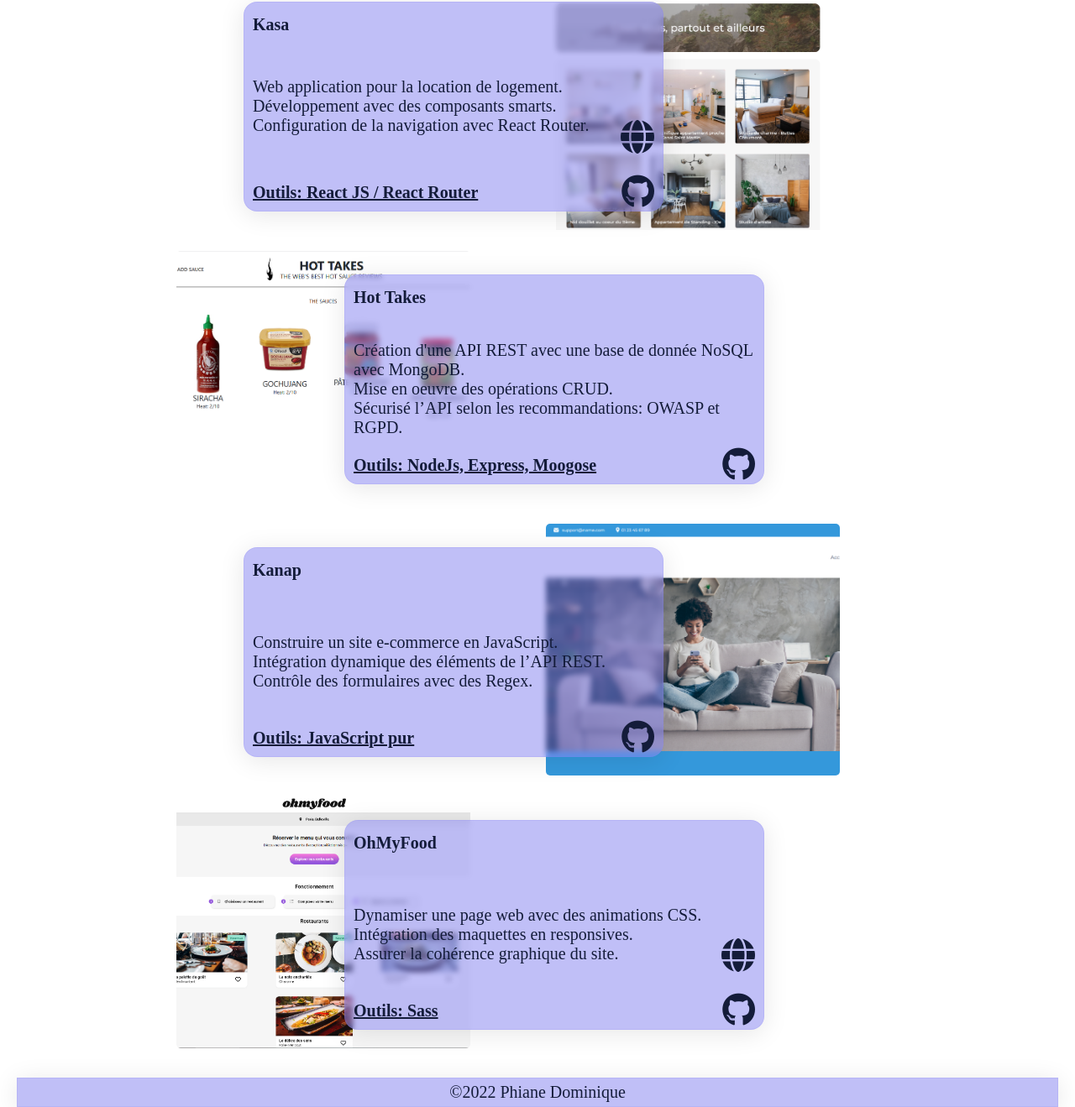
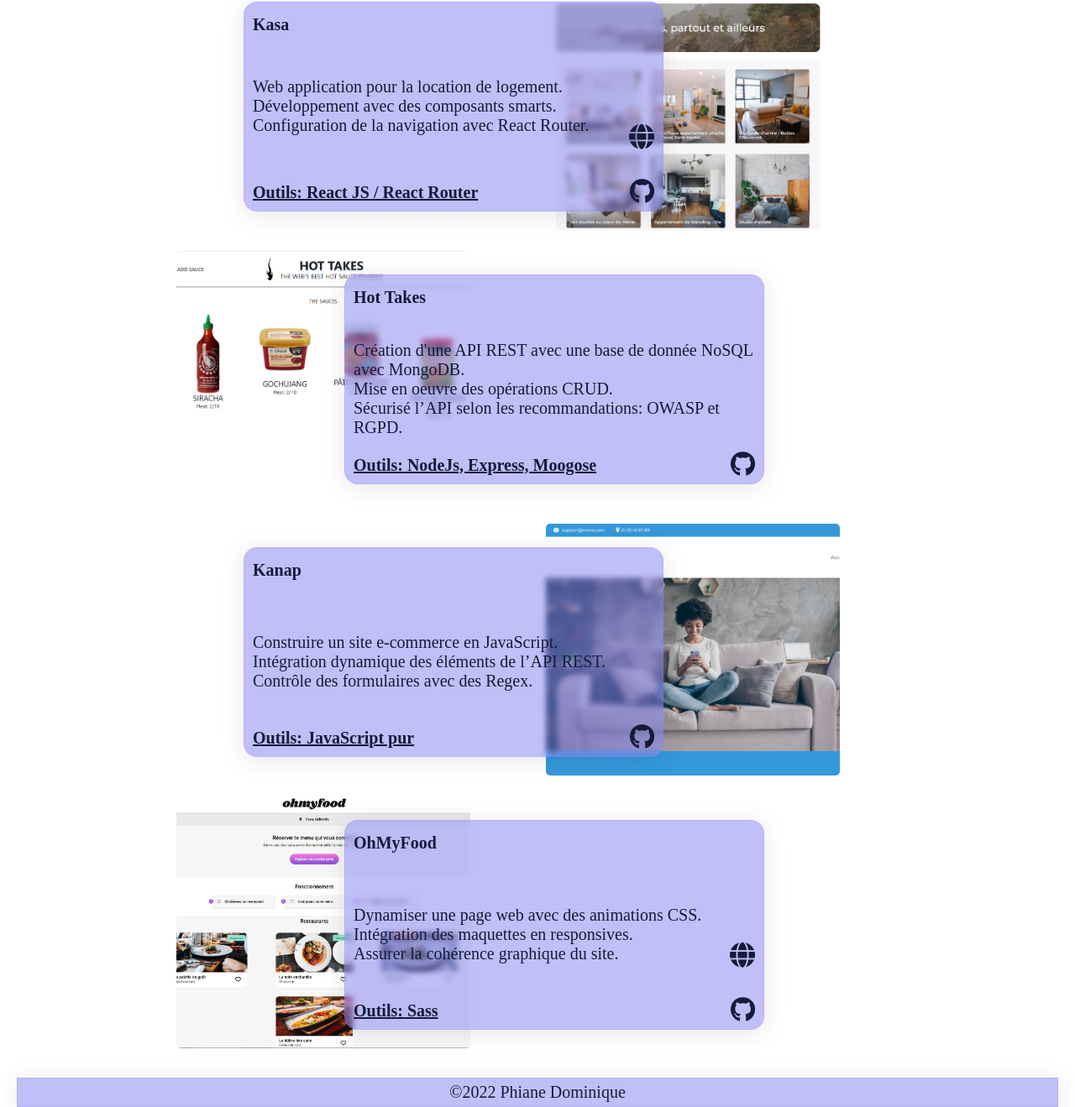
Before and after one commit to dphiane/portfolio, a website: page index.html in a window 1280 px wide. Shown: the part 1725-3044 px from the top of the page at 84% size. Drawn offline with Linux system fonts and the light colour scheme.

Commit message:
fa 2xl to xl

```diff
--- a/index.html
+++ b/index.html
@@ -119,7 +119,7 @@
                         <h4>Outils: MySQL</h4>
                         <span class="link_github">
                             <a href="https://github.com/dphiane/OhmyFood">
-                                <i class="fa-brands fa-2xl fa-github"></i>
+                                <i class="fa-brands fa-xl fa-github"></i>
                             </a>
                         </span>
                     </div>
@@ -141,12 +141,12 @@
                         <h4>Outils: React JS / React Router</h4>
                         <span class="link_website">
                             <a href="https://dphiane.github.io/kasa/" target="_blank">
-                                <i class="fa-solid fa-2xl fa-globe"></i>
+                                <i class="fa-solid fa-xl fa-globe"></i>
                             </a>
                         </span>
                         <span class="link_github">
                             <a href="https://github.com/dphiane/kasa">
-                                <i class="fa-brands fa-2xl fa-github"></i>
+                                <i class="fa-brands fa-xl fa-github"></i>
                             </a>
                         </span>
                     </div>
@@ -168,7 +168,7 @@
                         <h4>Outils: NodeJs, Express, Moogose</h4>
                         <span class="link_github">
                             <a href="https://github.com/dphiane/piiquante">
-                                <i class="fa-brands fa-2xl fa-github"></i>
+                                <i class="fa-brands fa-xl fa-github"></i>
                             </a>
                         </span>
                     </div>
@@ -190,7 +190,7 @@
                         <h4>Outils: JavaScript pur</h4>
                         <span class="link_github">
                             <a href="https://github.com/dphiane/kanap">
-                                <i class="fa-brands fa-2xl fa-github"></i>
+                                <i class="fa-brands fa-xl fa-github"></i>
                             </a>
                         </span>
                     </div>
@@ -212,12 +212,12 @@
                         <h4>Outils: Sass</h4>
                         <span class="link_website">
                             <a href="https://dphiane.github.io/P3/" target="_blank">
-                                <i class="fa-solid fa-2xl fa-globe"></i>
+                                <i class="fa-solid fa-xl fa-globe"></i>
                             </a>
                         </span>
                         <span class="link_github">
                             <a href="https://github.com/dphiane/OhmyFood">
-                                <i class="fa-brands fa-2xl fa-github"></i>
+                                <i class="fa-brands fa-xl fa-github"></i>
                             </a>
                         </span>
                     </div>
```
